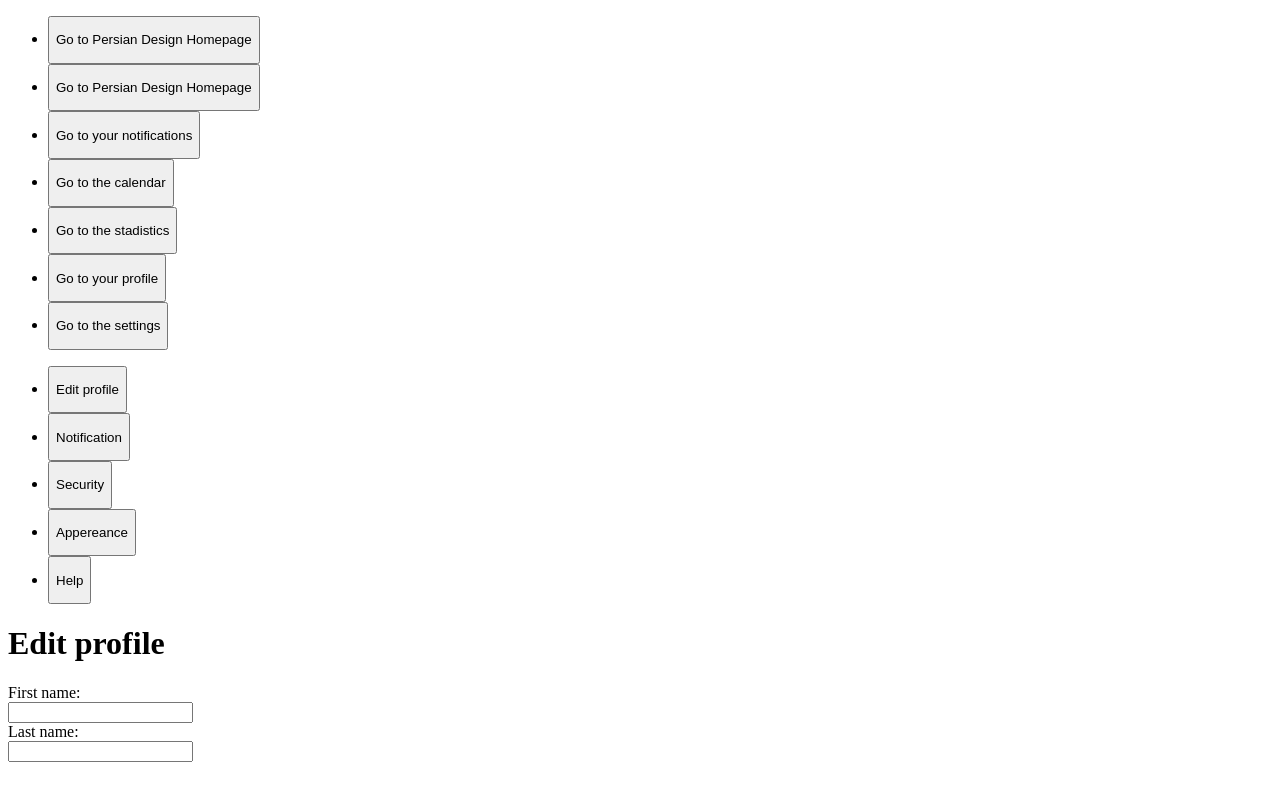
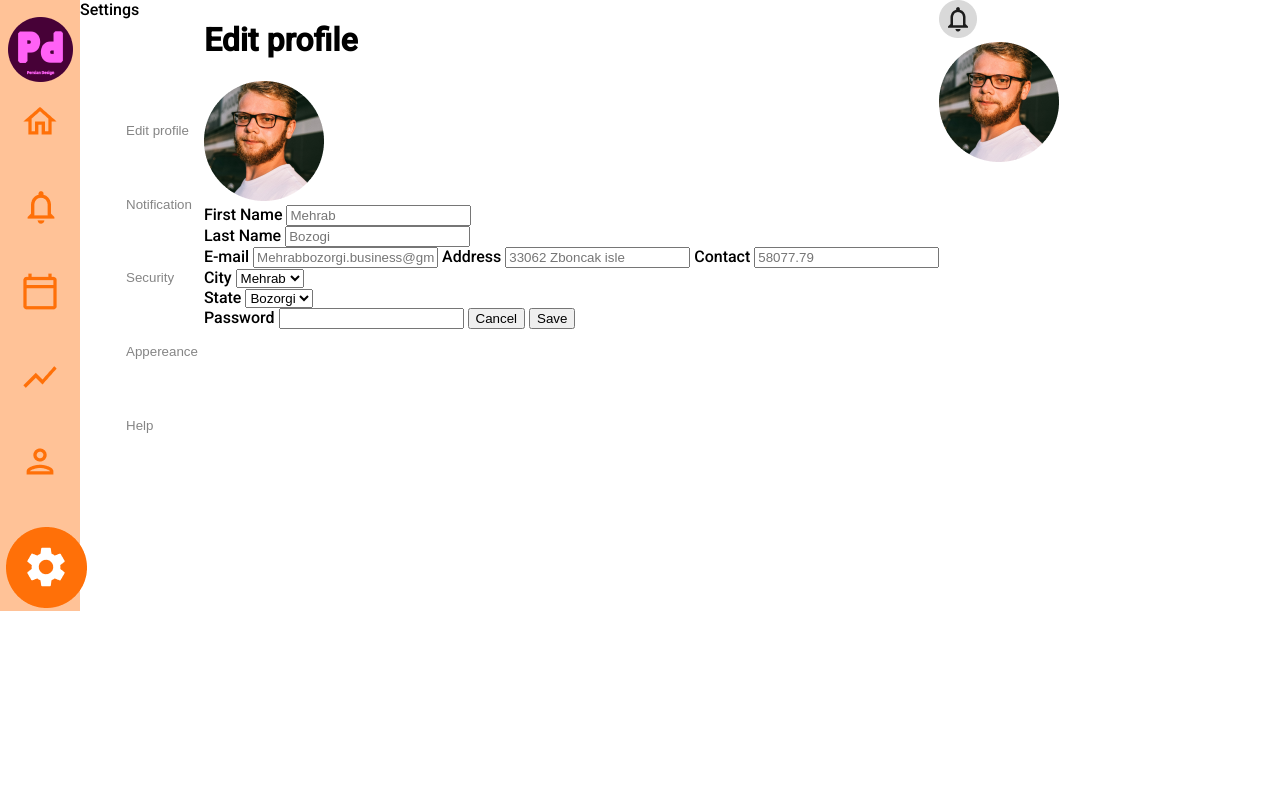
Before and after one commit to CamilaFallas/laboratorio-1, a plain HTML site: page index.html in a window 1280 px wide. Drawn offline with Linux system fonts and the light colour scheme.

Commit message:
se agrego form

```diff
--- a/index.html
+++ b/index.html
@@ -4,22 +4,37 @@
   <meta charset="UTF-8">
   <meta http-equiv="X-UA-Compatible" content="IE=edge">
   <meta name="viewport" content="width=device-width, initial-scale=1.0">
+  <link rel="stylesheet" href="./styles.css">
+  <link rel="preconnect" href="https://fonts.googleapis.com">
+<link rel="preconnect" href="https://fonts.gstatic.com" crossorigin>
+<link href="https://fonts.googleapis.com/css2?family=Roboto:wght@500&display=swap" rel="stylesheet">
   <title>Laboratorio 1</title>
 </head>
 <body>
-  <div class= "container">
-    <ul>
-      <li><button class="sidebar-persianlogo"><p class="visually-hidden">Go to Persian Design Homepage</p></button></li>
-      <li><button class="sidebar-home"><p class="visually-hidden">Go to Persian Design Homepage</p></button></li>
-      <li><button class="sidebar-notifications"><p class="visually-hidden">Go to your notifications</p></button></li>
-      <li><button class="sidebar-calendar"><p class="visually-hidden">Go to the calendar</p></button></li>
-      <li><button class="sidebar-stadistics"><p class="visually-hidden">Go to the stadistics</p></button></li>
-      <li><button class="sidebar-profile"><p class="visually-hidden">Go to your profile</p></button></li>
-      <li><button class="sidebar-settings"><p class="visually-hidden">Go to the settings</p></button></li>
+  <!-- ORANGE SIDE BAR ORANGE SIDE BAR ORANGE SIDE BAR ORANGE SIDE BAR -->
+  <div class="container">
+    <div class="sidebar">
+      <ul class="sidebar-list">
+        <li><button class="sidebar-persianlogo"><p class="hidden">Go to Persian Design Homepage</p></button></li>
+        <li><button class="sidebar-home"><p class="hidden">Go to Persian Design Homepage</p></button></li>
+        <li><button class="sidebar-notifications"><p class="hidden">Go to your notifications</p></button></li>
+        <li><button class="sidebar-calendar"><p class="hidden">Go to the calendar</p></button></li>
+        <li><button class="sidebar-stadistics"><p class="hidden">Go to the stadistics</p></button></li>
+        <li><button class="sidebar-profile"><p class="hidden">Go to your profile</p></button></li>
+        <li><button class="sidebar-settings"><p class="hidden">Go to the settings</p></button></li>
       </ul>
     </div>
+    <!-- SETTINGS BAR SETTINGS BAR SETTINGS BAR SETTINGS BAR-->
     <div>
-    <ul>
+      <div class="container-settings">
+        <div>
+          <span>Settings</span>
+        </div>
+        <div>
+          <button class="left-arrow"><p class="hidden">Going back</p></button>
+        </div>
+      </div>
+      <ul class="settings-section">
         <li><button class="settings-list settings-profile"><p>Edit profile</p></button></li>
         <li><button class="settings-list settings-notification"><p>Notification</p></button></li>
         <li><button class="settings-list settings-security"><p>Security</p></button></li>
@@ -27,16 +42,68 @@
         <li><button class="settings-list settings-help"><p>Help</p></button></li>
       </ul>
     </div>
+    <!-- FORM FORM FORM FORM FORM FORM FORM FORM FORM-->
+    <div>
+    <div class="container-form">
       <div>
         <h1>Edit profile</h1>
-    <form>
-      <label for="fname">First name:</label><br>
-      <input type="text" id="fname" name="fname"><br>
-      <label for="lname">Last name:</label><br>
-      <input type="text" id="lname" name="lname">
-
+      </div>
+      <div>
+        <img src="./images/profile-photo.png" alt="">
+      </div>
+    </div>
+    <form action="">
+			<div>
+        <div>
+          <label for="name">First Name</label>
+          <input type="text" name="name" id="name" placeholder="Mehrab">
+        </div>
+        <div>
+          <label for="last-name">Last Name</label>
+          <input type="text" name="name" id="last-name" placeholder="Bozogi">
+        </div>
+			</div>
+			<label for="email">E-mail</label>
+			<input type="email" name="name" id="email" placeholder="Mehrabbozorgi.business@gmail.com">
+			<label for="address">Address</label>
+			<input type="text" name="address" id="address" placeholder="33062 Zboncak isle">
+			<label for="contact">Contact</label>
+			<input type="tel" name="contact" id="contact" placeholder="58077.79">
+			<div>
+      <div>
+        <label for="city">City</label>
+        <select name="city" id="city">
+          <option value="0">Mehrab</option>
+          <option value="1">Mehrab</option>
+          <option value="2">Mehrab</option>
+          <option value="3">Mehrab</option>
+        </select>
+        </div>
+        <div>
+        <label for="city">State</label>
+        <select name="city" id="city">
+          <option value="0">Bozorgi</option>
+          <option value="1">Bozorgi</option>
+          <option value="2">Bozorgi</option>
+          <option value="3">Bozorgi</option>
+        </select>
+        </div>
+			  </div>
+			<label for="password">Password</label>
+			<input type="password" name="password" id="password">
+			<input type="reset" name="" id="" value="Cancel">
+			<input type="submit" name="" id="" value="Save">
 		</form>
     </div>
-
+    <!-- RIGHT BUTTOMS RIGHT BUTTOMS RIGHT BUTTOMS RIGHT BUTTOMS RIGHT BUTTOMS RIGHT BUTTOMS -->
+    <div class="container-buttons">
+      <div>
+        <buttom><img src="./images/notification.png"></buttom>
+      </div>
+      <div>
+        <buttom><img src="./images/profile-photo.png"></buttom>
+      </div>
+    </div>
+  </div>
 </body>
 </html>
--- /dev/null
+++ b/styles.css
@@ -0,0 +1,145 @@
+body {
+  font-family: 'Roboto', Sans-Serif;
+  margin: 0;
+}
+
+.container {
+  display: flex;
+}
+
+.sidebar {
+  background-color: #FFC297;
+}
+
+.hidden {
+  visibility: hidden;
+}
+
+button {
+  background: none;
+  border: none;
+}
+
+/* .sidebar {
+  width: 16%;
+} */
+
+.sidebar-list {
+  width: 80px;
+  padding: 0;
+}
+
+.sidebar-list li {
+  /* text-align: center; */
+  list-style: none;
+  margin-bottom: 35px;
+  height: 50px;
+}
+
+/* <!-- ORANGE SIDE BAR ORANGE SIDE BAR ORANGE SIDE BAR ORANGE SIDE BAR --> */
+
+.sidebar-persianlogo::before {
+  content: url(./images/persiandesign.png);
+  /* position: relative;
+  height: 43px;
+  width: 43px; */
+}
+
+.sidebar-home::before {
+  content: url(./images/icon-Home.png);
+  /* position: relative;
+  height: 43px;
+  width: 43px; */
+}
+
+.sidebar-notifications::before {
+  content: url(./images/icon-Notifications.png);
+  /* position: relative;
+  height: 43px;
+  width: 43px; */
+}
+
+.sidebar-calendar::before {
+  content: url(./images/icon-Calendar.png);
+  /* position: relative;
+  height: 43px;
+  width: 43px; */
+}
+
+.sidebar-stadistics::before {
+  content: url(./images/icon-chart.png);
+  /* position: relative;
+  height: 43px;
+  width: 43px; */
+}
+
+.sidebar-profile::before {
+  content: url(./images/icon-Person.png);
+  /* position: relative;
+  height: 43px;
+  width: 43px; */
+}
+
+.sidebar-settings::before {
+  content: url(./images/settings.png);
+  /* position: relative; */
+  /* height: 10px;
+  width: 10px;  */
+}
+
+/* <!-- SETTINGS BAR SETTINGS BAR SETTINGS BAR SETTINGS BAR--> */
+
+.settings-section {
+  list-style: none;
+}
+
+.settings-list {
+  color: #858585;
+  position: relative;
+  margin-top: 30px;
+}
+
+button:hover {
+  color: black;
+}
+
+.left-arrow {
+  content: url(./images/icon-arrow.png);
+}
+
+.settings-profile::before {
+  background-image: url(./images/icon-Edit.png);
+  background-size: contain;
+  background-repeat: no-repeat;
+  position: relative;
+}
+
+.settings-profile::before {
+  background-image: url(./images/icon-Notifications-settings.png);
+  background-size: contain;
+  background-repeat: no-repeat;
+  position: relative;
+}
+
+.settings-profile::before {
+  background-image: url(./images/icon-Lock.png);
+  background-size: contain;
+  background-repeat: no-repeat;
+  position: relative;
+}
+
+.settings-profile::before {
+  background-image: url(./images/icon-Settings.png);
+  background-size: contain;
+  background-repeat: no-repeat;
+  position: relative;
+}
+
+.settings-profile::before {
+  background-image: url(./images/icon-Help.png);
+  background-size: contain;
+  background-repeat: no-repeat;
+  position: relative;
+}
+
+/* <!-- FORM FORM FORM FORM FORM FORM FORM FORM FORM--> */
```
Also changed, not shown: images/icon-Calendar.png (added), images/icon-Edit.png (added), images/icon-Help.png (added), images/icon-Home.png (added), images/icon-Lock.png (added), images/icon-Notifications-settings.png (added), images/icon-Notifications.png (added), images/icon-Person.png (added), images/icon-Settings.png (added), images/icon-arrow.png (added), images/icon-chart.png (added), images/notification.png (added), images/persiandesign.png (added), images/profile-photo.png (added), 1 more files. Lines whose indentation alone changed are shown as unchanged.
